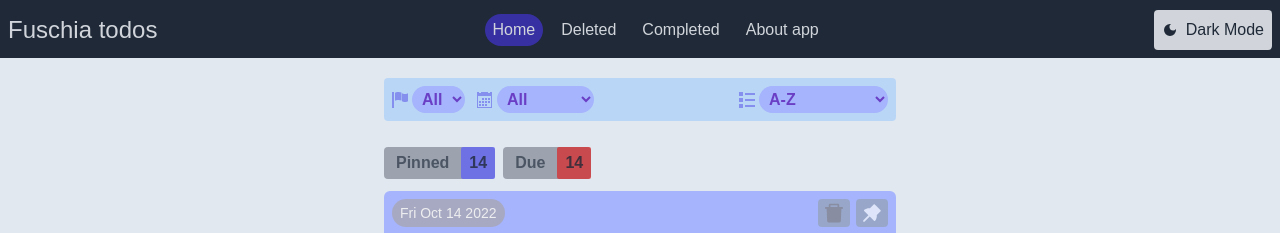
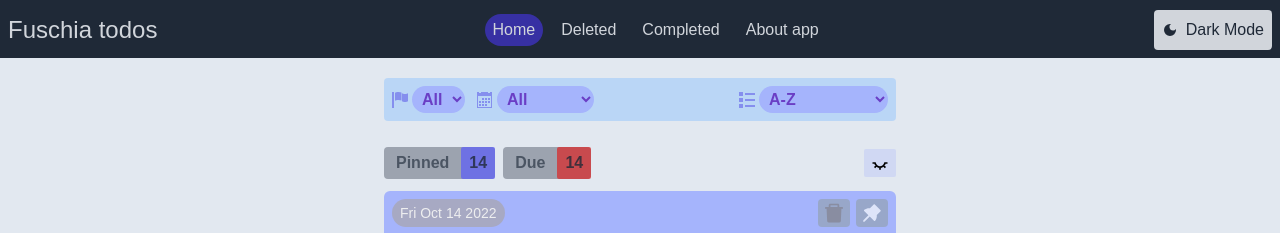
Before and after one commit to kaboomblam/tododarklight, a React (Vite) app: page / in a window 1280 px wide. Shown: the top 233 px of the page. Built offline with nearby package versions, Linux system fonts and the light colour scheme.

Commit message:
Begin with list hide section implementation

```diff
--- a/src/components/ListHeadingTile.tsx
+++ b/src/components/ListHeadingTile.tsx
@@ -8,7 +8,7 @@ type Props = {
 
 const ListHeadingTile = (props: Props) => {
   return (
-    <div className="flex items-center mb-1 mt-3.5 text-base font-bold rounded bg-gray-400 dark:bg-gray-300/30 max-w-min">
+    <div className="flex items-center text-base font-bold rounded bg-gray-400 dark:bg-gray-300/30 max-w-min">
       <p className="text-gray-600 dark:text-inherit px-3 py-0.5 rounded-sm bg-red-500/0">
         {props.label}
       </p>
--- a/src/components/TodoList.tsx
+++ b/src/components/TodoList.tsx
@@ -2,8 +2,11 @@ import React from "react";
 import { Todo } from "../utils/todo";
 import TodoListCardItem from "./TodoListCardItem";
 import FilterBar from "./FilterBar";
-import { FilterTodos, SortTodos } from "../utils/filter_todos";
+import { FilterTodos, SortTodos } from "../utils/sort_filter_todos";
 import ListHeadingTile from "./ListHeadingTile";
+import { BsArrowsCollapse } from "react-icons/bs";
+import { MdOutlineCloseFullscreen } from "react-icons/md";
+import { GrFormViewHide } from "react-icons/gr";
 
 type Props = {
   todos: Todo[];
@@ -19,7 +22,7 @@ const TodoList: React.FC<Props> = ({ todos }) => {
   return (
     <div className="mx-auto max-w-lg flex flex-col gap-2">
       <FilterBar />
-      <div className="flex gap-2">
+      <div className="flex gap-2 mb-1 mt-3.5 items-center">
         <ListHeadingTile
           label="Pinned"
           listSize={pinnedTodoItems.length}
@@ -30,13 +33,18 @@ const TodoList: React.FC<Props> = ({ todos }) => {
           listSize={pinnedTodoItems.length}
           color="bg-red-600/70"
         />
+        <div className="flex-1 flex justify-end">
+          <button className="bg-indigo-300/30 text-indigo-100 text-xl rounded-sm px-1.5 py-1">
+            <GrFormViewHide color="white" />
+          </button>
+        </div>
       </div>
       {pinnedTodoItems.map((listItem) => {
         return (
           <TodoListCardItem key={listItem.todoItem.id} todoItem={listItem} />
         );
       })}
-      <div className="flex gap-2">
+      <div className="flex gap-2 mb-1 mt-3.5">
         <ListHeadingTile
           label="Notes"
           listSize={unpinnedTodoItems.length}
--- a/src/utils/filter_todos.ts
+++ b/src/utils/sort_filter_todos.ts
@@ -27,7 +27,6 @@ export class SortTodos {
   static sortCreatedDateDescending = (a: Todo, b: Todo) =>
     b.todoItem.created.getTime() - a.todoItem.created.getTime();
 
-  // TODO: Fix this sort function by filtering out due dates into a new array, sorting that array, then mapping the sorted array back to the original array
   static sortDueDateAscending = (a: Todo, b: Todo) =>
     a.todoItem.due && b.todoItem.due
       ? a.todoItem.due.getTime() - b.todoItem.due.getTime()
```
